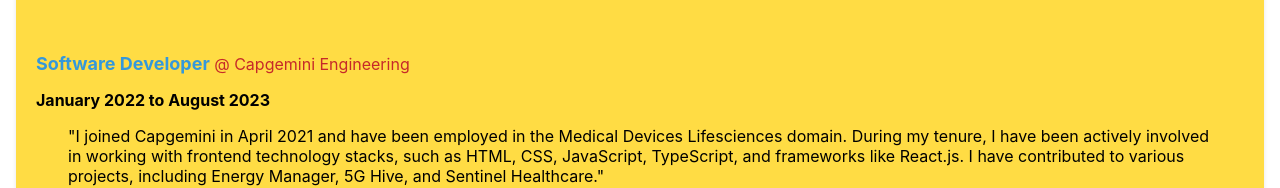
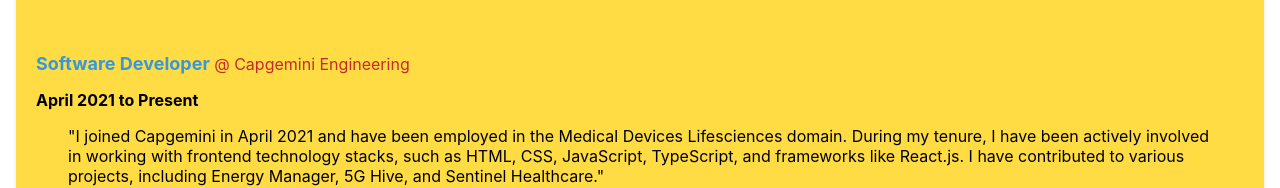
Before and after one commit to vivekdhumal28/portfolio, a React (Create React App) app: page / in a window 1280 px wide. Shown: the part 2256-2444 px from the top of the page. Built offline with nearby package versions, Linux system fonts and the light colour scheme; no server answers; a web font is replaced by a local one.

Commit message:
Experinece date

```diff
--- a/src/Components/Experience.js
+++ b/src/Components/Experience.js
@@ -10,7 +10,7 @@
       <div className="experience-item">
         <span className="job-title">Software Developer</span>{" "}
         <span className="company-name">@ Capgemini Engineering</span>
-        <p className="date-range">January 2022 to August 2023</p>
+        <p className="date-range">April 2021 to Present</p>
         <p className="description">{experienceInfo}</p>
       </div>
     </div>
```
